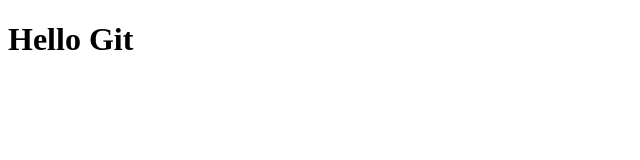
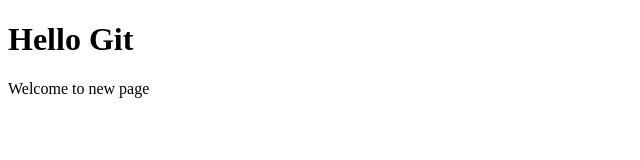
Before and after one commit to JINU-2004/sampleweb, a website: page index.html in a window 1280 px wide. Shown: the whole page, without its empty margins (0-640 px from the left). Drawn offline with Linux system fonts and the light colour scheme.

Commit message:
new paragraph created

```diff
--- a/index.html
+++ b/index.html
@@ -7,5 +7,6 @@
 </head>
 <body>
   <h1>Hello Git</h1>
+  <p>Welcome to new page</p>
 </body>
 </html>
```
